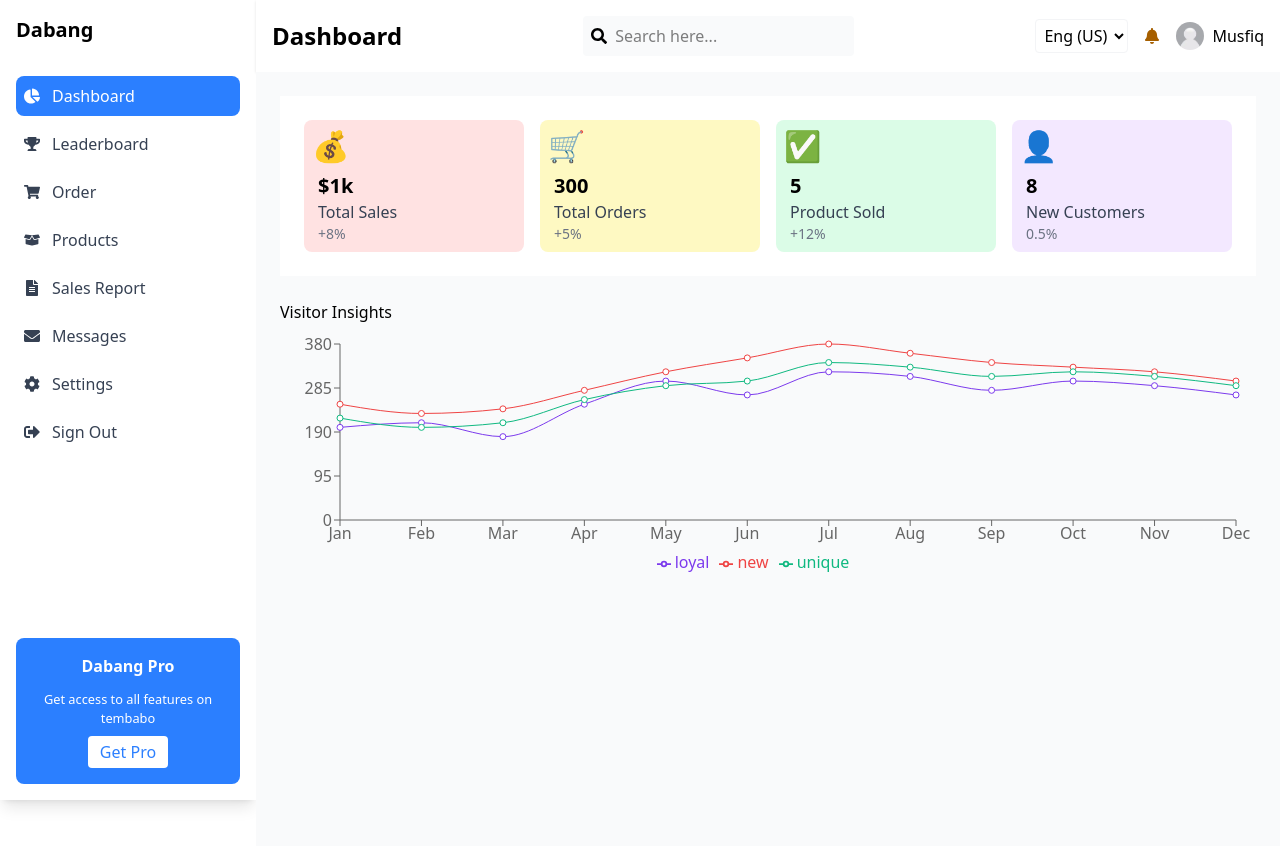
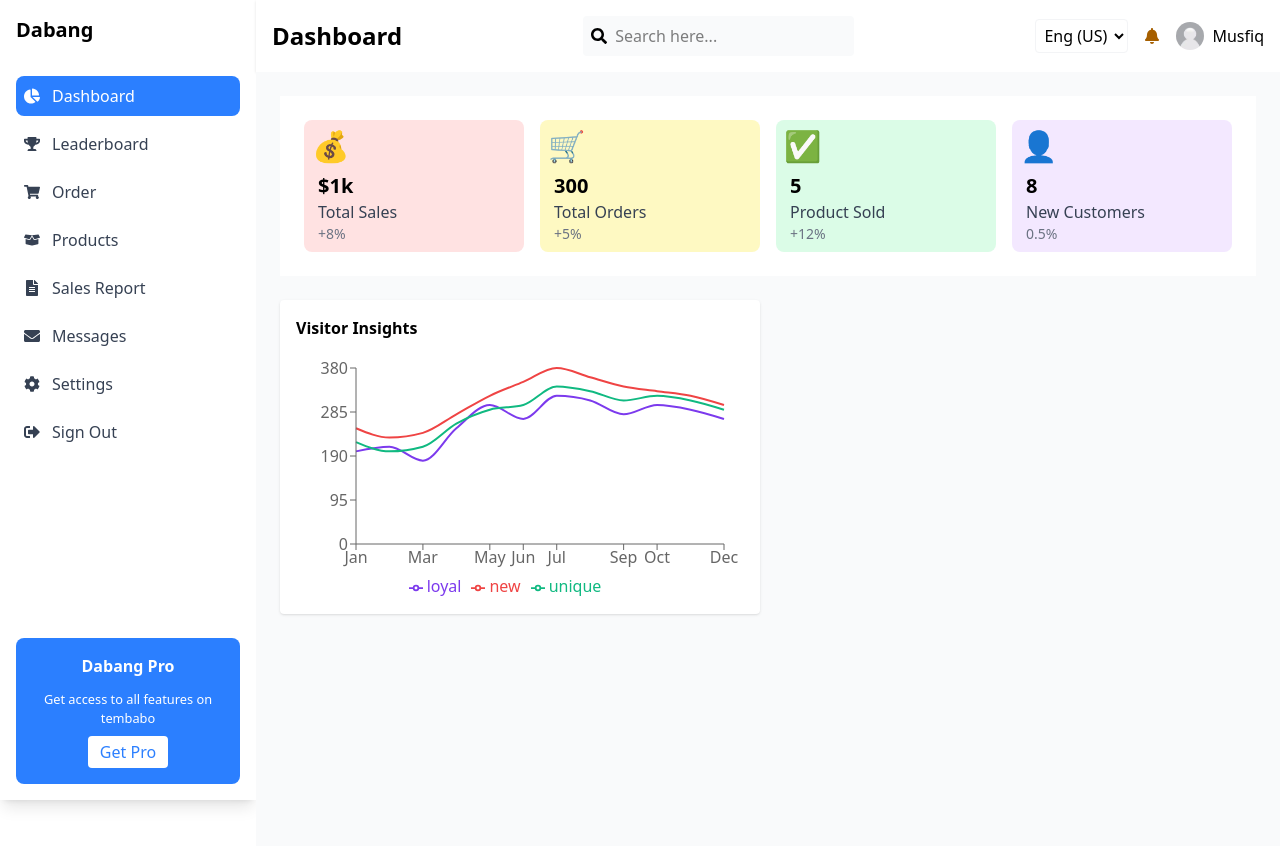
Before and after one commit to TeluadOat/example-sales-dashboard, a React (Vite) app: page / in a window 1280 px wide. Shown: the top 846 px of the page. Built offline with nearby package versions, Linux system fonts and the light colour scheme.

Commit message:
style: Add styling to LineChart and improve dashboard grid layoutstyle

```diff
--- a/src/components/LineChart.jsx
+++ b/src/components/LineChart.jsx
@@ -9,7 +9,7 @@ export default function LineChartComponent({ data, lines }) {
                 <Tooltip />
                 <Legend />
                 {lines.map((line) => (
-                    <Line key={line.keydata} type="monotone" dataKey={line.dataKey} stroke={line.color} />
+                    <Line key={line.keydata} type="monotone" dataKey={line.dataKey} stroke={line.color} dot={false} strokeWidth={2} />
                 ))}
             </LineChart>
         </ResponsiveContainer>
--- a/src/pages/Dashboard.jsx
+++ b/src/pages/Dashboard.jsx
@@ -18,9 +18,9 @@ export default function Dashboard() {
                         )}
                     </div>
                     {/* Charts */}
-                    <div>
-                        <div>
-                            <h3>Visitor Insights</h3>
+                    <div className="grid grid-cols-1 md:grid-cols-2 gap-4">
+                        <div className="bg-white p-4 rounded shadow">
+                            <h3 className="font-bold mb-2">Visitor Insights</h3>
                             <LineChartComponent
                                 data={visitorInsightsData}
                                 lines={[
```
